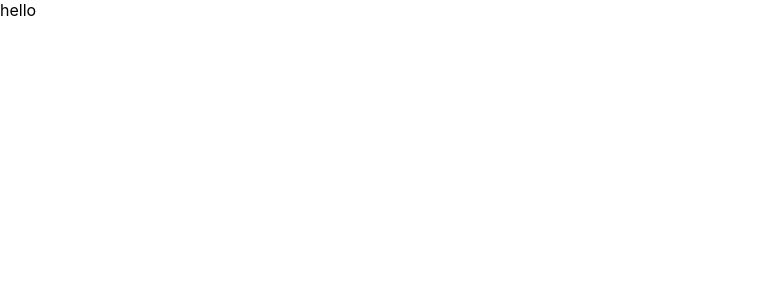
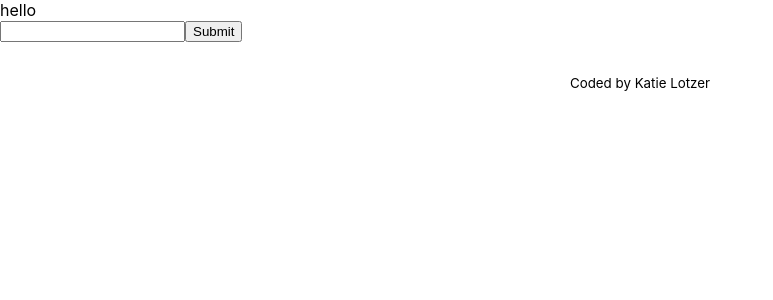
Before and after one commit to VampirePrin4jc/dictionary-search, a React (Create React App) app: page / in a window 1280 px wide. Shown: the top 300 px of the page, without its empty margins (0-773 px from the left). Built offline with nearby package versions, Linux system fonts and the light colour scheme; the HTML template or start-up script is replaced by a standard one.

Commit message:
added search

```diff
--- a/src/App.css
+++ b/src/App.css
@@ -0,0 +1,4 @@
+.App-footer {
+  text-align: center;
+  margin: 30px;
+}
--- a/src/App.js
+++ b/src/App.js
@@ -1,12 +1,18 @@
-
-import './App.css';
+import "./App.css";
+import Dictionary from "./Dictionary";
 
 function App() {
   return (
     <div className="App">
-      <header className="App-header">
-       hello
-      </header>
+      <div className="container">
+        <header className="App-header">hello</header>
+        <main>
+          <Dictionary />
+        </main>
+        <footer className="App-footer">
+          <small>Coded by Katie Lotzer</small>
+        </footer>
+      </div>
     </div>
   );
 }
--- /dev/null
+++ b/src/Dictionary.css
@@ -0,0 +1,3 @@
+.Dictionary {
+  text-align: center;
+}
--- /dev/null
+++ b/src/Dictionary.js
@@ -0,0 +1,23 @@
+import React, { useState } from "react";
+
+export default function Dictionary() {
+  let [keyword, setkeyword] = useState("");
+
+  function search(event) {
+    event.preventDefault();
+    alert(`Searching for ${keyword}`);
+  }
+
+  function handleKeywordChange(event) {
+    setkeyword(event.target.value);
+  }
+
+  return (
+    <div className="Dictionary">
+      <form onSubmit={search}>
+        <input type="search" onChange={handleKeywordChange} />
+        <input type="submit" />
+      </form>
+    </div>
+  );
+}
```
